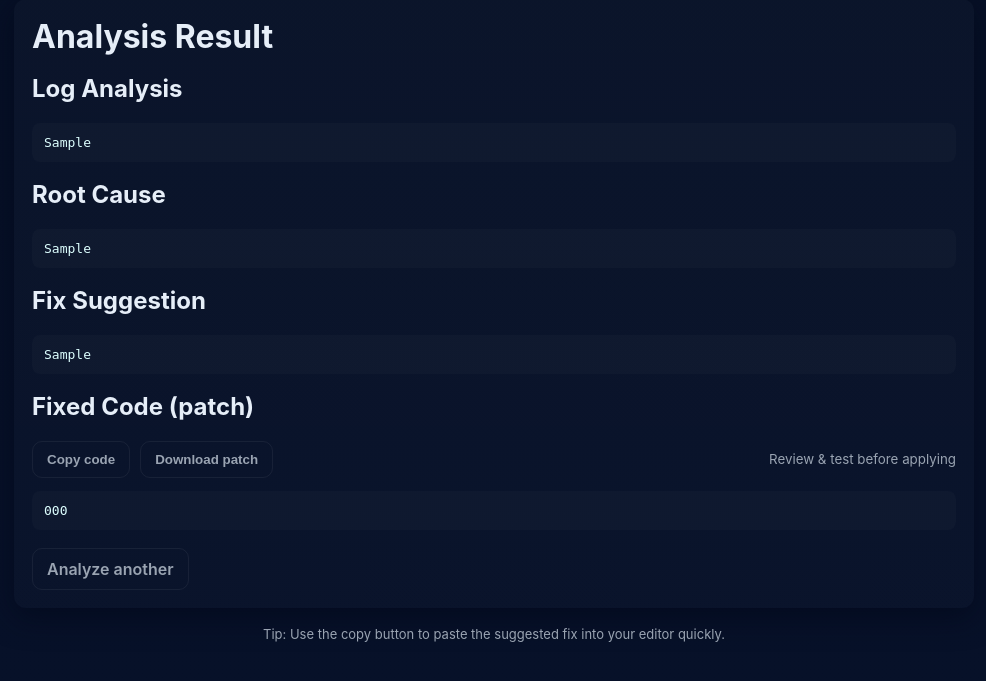
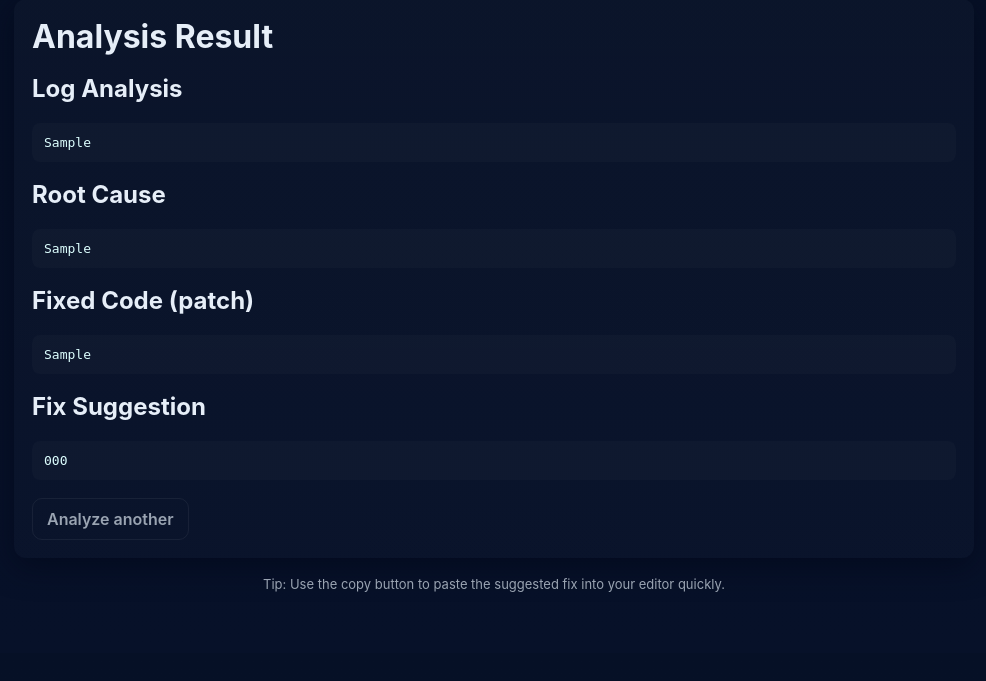
Before and after one commit to Ankita0sharma/bug_triage_Assistant, a Flask app: template PROJECT_NN/bug_triage_assistant_complete/templates/result.html in a window 1280 px wide. Shown: the part 87-768 px from the top of the page, without its empty margins (146-1132 px from the left). Run offline with Flask 3, Linux system fonts and the light colour scheme; the template is opened without the code that fills it: most values are stand-ins (such as "Sample title", 1, 10 or a date in 2020).

Commit message:
Update result.html

```diff
--- a/PROJECT_NN/bug_triage_assistant_complete/templates/result.html
+++ b/PROJECT_NN/bug_triage_assistant_complete/templates/result.html
@@ -33,19 +33,15 @@
         </section>
 
         <section>
-          <h2>Fix Suggestion</h2>
+          <h2> Fixed Code (patch)</h2>
           <pre class="result-block">{{ result.fix_suggestion or 'No fix suggestion provided.' }}</pre>
         </section>
 
         {% if result.fix_code %}
           <section>
-            <h2>Fixed Code (patch)</h2>
+            <h2>Fix Suggestion</h2>
 
-            <div style="display:flex;gap:10px;align-items:center;margin-bottom:8px">
-              <button class="btn ghost" id="copyCodeBtn">Copy code</button>
-              <button class="btn ghost" id="downloadPatchBtn">Download patch</button>
-              <small style="color:var(--muted);margin-left:auto">Review & test before applying</small>
-            </div>
+
 
             <pre class="result-block" id="fixCodeBlock">{{ result.fix_code }}</pre>
           </section>
```
